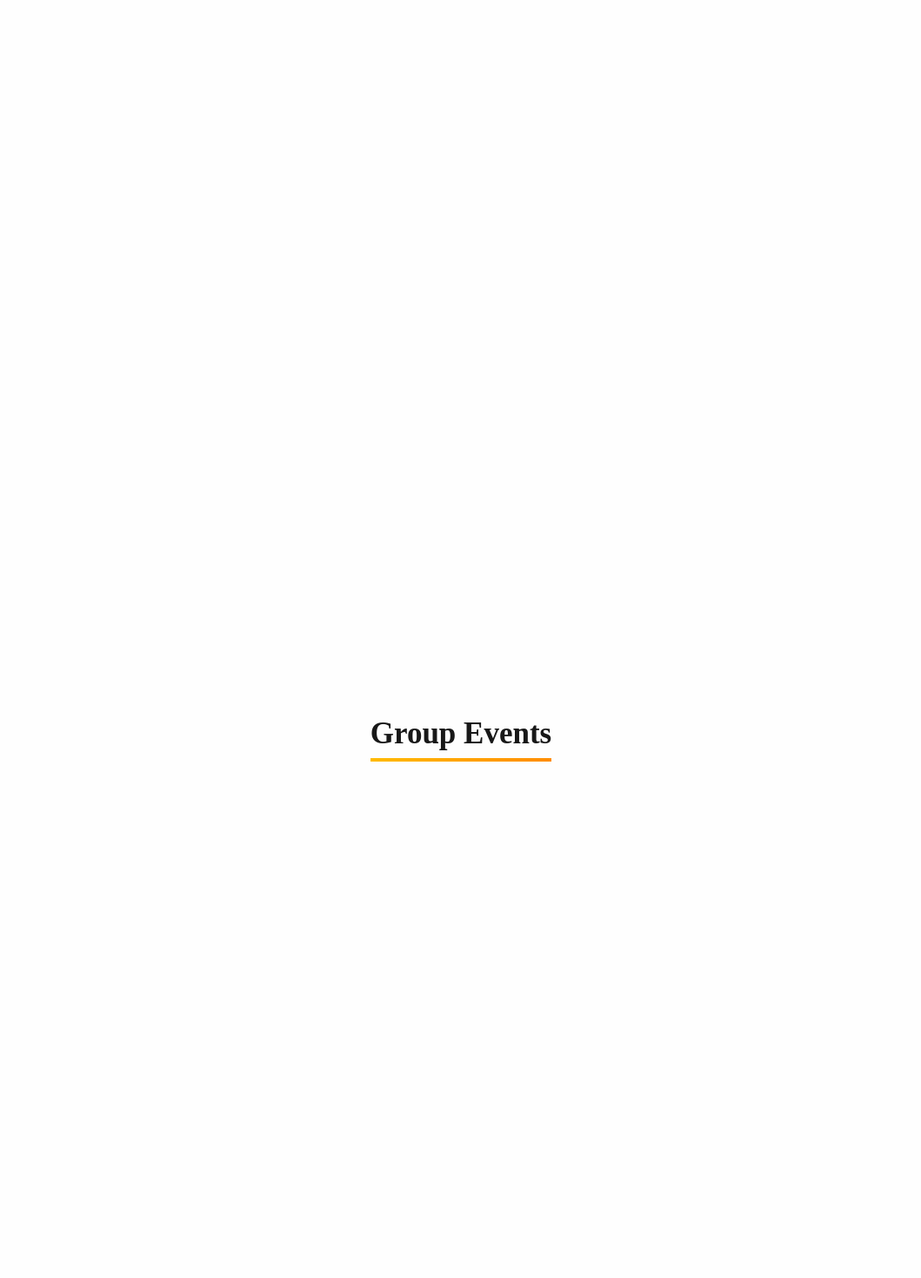
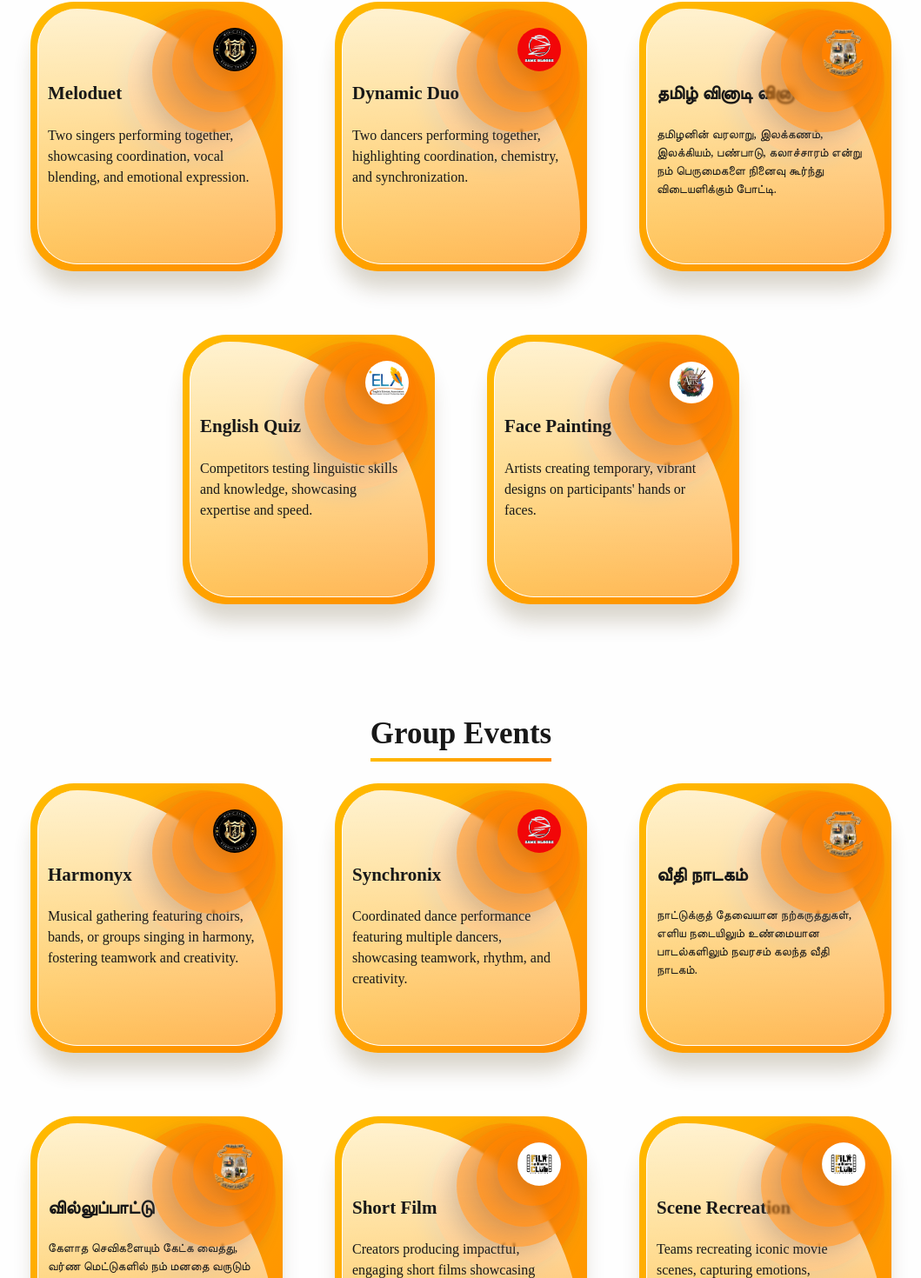
Before and after one commit to raghul1217/Aura25, a React (Vite) app in the folder frontend/: page /events in a window 1280 px wide. Shown: the part 1079-2549 px from the top of the page at 87% size, without its empty margins (110-1169 px from the left). Built offline with nearby package versions, Linux system fonts and the light colour scheme; a web font is replaced by a local one.

Commit message:
change17

```diff
--- a/frontend/src/pages/Events.jsx
+++ b/frontend/src/pages/Events.jsx
@@ -1,6 +1,6 @@
-import React, { useEffect } from 'react';
-import ScrollReveal from 'scrollreveal';
-import '../styles/eventcard.css';
+import React, { useEffect } from "react";
+import ScrollReveal from "scrollreveal";
+import "../styles/eventcard.css";
 import music from "../assets/musicclub.jpg";
 import dance from "../assets/danceclub.jpg";
 import film from "../assets/filmclub.jpg";
@@ -9,81 +9,190 @@
 import english from "../assets/english1.jpg";
 
 const Events = () => {
-
   const eventsData = [
     {
       category: "Solo Events",
       events: [
-        { title: "Vocal Vibes", content: "Solo performer showcasing vocal skills, expression, and stage presence, conveying emotions through their unique voice.", logo: music },
-        { title: "One Beat", content: "Single dancer showcasing skill, expression, and creativity, highlighting technique and storytelling.", logo: dance },
-        { title: "பேச்சுப்போட்டி", content: "அறிவு ஆயுதம் கொண்டு, தலைப்பிலிருந்து விலகாமல் வாய்மொழியும் கருத்துகளில் கேட்பவர்கள் நெஞ்சை வசப்படுத்தும் போட்டி", logo: tamil, class: "tamiltext", },
-        { title: "Poem Writing", content: "Participants writing poems inspired by given pictures, showcasing creativity and emotional expression.", logo: english },
-        { title: "Monologue", content: "Solo performer delivering a character's emotions, thoughts, or story, showcasing acting skills and expression.", logo: film },
-        { title: "Pencil Sketching", content: "Artists creating lively black and white pictures using graphite pencils.", logo: arts }
-      ]
+        {
+          title: "Vocal Vibes",
+          content:
+            "Solo performer showcasing vocal skills, expression, and stage presence, conveying emotions through their unique voice.",
+          logo: music,
+        },
+        {
+          title: "One Beat",
+          content:
+            "Single dancer showcasing skill, expression, and creativity, highlighting technique and storytelling.",
+          logo: dance,
+        },
+        {
+          title: "பேச்சுப்போட்டி",
+          content:
+            "அறிவு ஆயுதம் கொண்டு, தலைப்பிலிருந்து விலகாமல் வாய்மொழியும் கருத்துகளில் கேட்பவர்கள் நெஞ்சை வசப்படுத்தும் போட்டி",
+          logo: tamil,
+          class: "tamiltext",
+        },
+        {
+          title: "Poem Writing",
+          content:
+            "Participants writing poems inspired by given pictures, showcasing creativity and emotional expression.",
+          logo: english,
+        },
+        {
+          title: "Monologue",
+          content:
+            "Solo performer delivering a character's emotions, thoughts, or story, showcasing acting skills and expression.",
+          logo: film,
+        },
+        {
+          title: "Pencil Sketching",
+          content:
+            "Artists creating lively black and white pictures using graphite pencils.",
+          logo: arts,
+        },
+      ],
     },
     {
       category: "Duo Events",
       events: [
-        { title: "Meloduet", content: "Two singers performing together, showcasing coordination, vocal blending, and emotional expression.", logo: music },
-        { title: "Dynamic Duo", content: "Two dancers performing together, highlighting coordination, chemistry, and synchronization.", logo: dance },
-        { title: "தமிழ் வினாடி வினா", content: "தமிழனின் வரலாறு, இலக்கணம், இலக்கியம், பண்பாடு, கலாச்சாரம் என்று நம் பெருமைகளை நினைவு கூர்ந்து விடையளிக்கும் போட்டி.", logo: tamil, class: "tamiltext",},
-        { title: "English Quiz", content: " Competitors testing linguistic skills and knowledge, showcasing expertise and speed.", logo: english },
-        { title: "Face Painting", content: "Artists creating temporary, vibrant designs on participants' hands or faces.", logo: arts },
-      ]
+        {
+          title: "Meloduet",
+          content:
+            "Two singers performing together, showcasing coordination, vocal blending, and emotional expression.",
+          logo: music,
+        },
+        {
+          title: "Dynamic Duo",
+          content:
+            "Two dancers performing together, highlighting coordination, chemistry, and synchronization.",
+          logo: dance,
+        },
+        {
+          title: "தமிழ் வினாடி வினா",
+          content:
+            "தமிழனின் வரலாறு, இலக்கணம், இலக்கியம், பண்பாடு, கலாச்சாரம் என்று நம் பெருமைகளை நினைவு கூர்ந்து விடையளிக்கும் போட்டி.",
+          logo: tamil,
+          class: "tamiltext",
+        },
+        {
+          title: "English Quiz",
+          content:
+            " Competitors testing linguistic skills and knowledge, showcasing expertise and speed.",
+          logo: english,
+        },
+        {
+          title: "Face Painting",
+          content:
+            "Artists creating temporary, vibrant designs on participants' hands or faces.",
+          logo: arts,
+        },
+      ],
     },
     {
       category: "Group Events",
       events: [
-        { title: "Harmonyx", content: "Musical gathering featuring choirs, bands, or groups singing in harmony, fostering teamwork and creativity.", logo: music},
-        { title: "Synchronix", content: "Coordinated dance performance featuring multiple dancers, showcasing teamwork, rhythm, and creativity.", logo: dance },
-        { title: "வீதி நாடகம்", content: "நாட்டுக்குத் தேவையான நற்கருத்துகள், எளிய நடையிலும் உண்மையான பாடல்களிலும் நவரசம் கலந்த வீதி நாடகம்.", logo: tamil, class: "tamiltext", },
-        { title: "வில்லுப்பாட்டு", content: "கேளாத செவிகளையும் கேட்க வைத்து, வர்ண மெட்டுகளில் நம் மனதை வருடும் தேனிசை வில்லுப்பாட்டு.", logo: tamil, class: "tamiltext", },
-        { title: "Short Film", content: "Creators producing impactful, engaging short films showcasing storytelling and visuals.", logo: film},
-        { title: "Scene Recreation", content: "Teams recreating iconic movie scenes, capturing emotions, cinematography, and essence.", logo: film },
-        { title: "Adzap", content: "Teams creating and acting out imaginative ads, testing creativity, teamwork, and quick thinking.", logo: english },
-        { title: "Paper Dressing", content: "Teams designing and creating stylish outfits using paper and minimal materials.", logo: arts }
-      ]
-    }
+        {
+          title: "Harmonyx",
+          content:
+            "Musical gathering featuring choirs, bands, or groups singing in harmony, fostering teamwork and creativity.",
+          logo: music,
+        },
+        {
+          title: "Synchronix",
+          content:
+            "Coordinated dance performance featuring multiple dancers, showcasing teamwork, rhythm, and creativity.",
+          logo: dance,
+        },
+        {
+          title: "வீதி நாடகம்",
+          content:
+            "நாட்டுக்குத் தேவையான நற்கருத்துகள், எளிய நடையிலும் உண்மையான பாடல்களிலும் நவரசம் கலந்த வீதி நாடகம்.",
+          logo: tamil,
+          class: "tamiltext",
+        },
+        {
+          title: "வில்லுப்பாட்டு",
+          content:
+            "கேளாத செவிகளையும் கேட்க வைத்து, வர்ண மெட்டுகளில் நம் மனதை வருடும் தேனிசை வில்லுப்பாட்டு.",
+          logo: tamil,
+          class: "tamiltext",
+        },
+        {
+          title: "Short Film",
+          content:
+            "Creators producing impactful, engaging short films showcasing storytelling and visuals.",
+          logo: film,
+        },
+        {
+          title: "Scene Recreation",
+          content:
+            "Teams recreating iconic movie scenes, capturing emotions, cinematography, and essence.",
+          logo: film,
+        },
+        {
+          title: "Adzap",
+          content:
+            "Teams creating and acting out imaginative ads, testing creativity, teamwork, and quick thinking.",
+          logo: english,
+        },
+        {
+          title: "Paper Dressing",
+          content:
+            "Teams designing and creating stylish outfits using paper and minimal materials.",
+          logo: arts,
+        },
+      ],
+    },
   ];
 
   useEffect(() => {
     const sr = ScrollReveal({
-      origin: 'right', // try this instead of 'bottom'
-      distance: '50px',
+      origin: "right",
+      distance: "40px",
       duration: 1000,
       delay: 300,
-      easing: 'cubic-bezier(0.5, 0, 0, 1)',
-      scale: 0.85,
+      easing: "cubic-bezier(0.5, 0, 0, 1)",
       reset: true,
+      beforeReveal: (el) => {
+        el.style.transform = "none"; // Preserve the existing 3D transform
+      },
     });
-    sr.reveal('.card', { interval: 250 });
+
+    sr.reveal(".card-wrap", { interval: 250 });
+
+    return () => sr.destroy(); // Clean up on unmount
   }, []);
 
-
-
   return (
-    <div className="events-container" id='events'>
+    <div className="events-container" id="events">
       <div className="parent">
         {eventsData.map((categoryData, index) => (
-          <div key={index} className='event-cont'>
-            <h2 className='events-head'>{categoryData.category}</h2>
+          <div key={index} className="event-cont">
+            <h2 className="events-head">{categoryData.category}</h2>
             <div className="events-container">
               {categoryData.events.map((event, idx) => (
-                <div className="card" key={idx}>
+                <div className="card-wrap" key={idx}>
+                  <div className="card">
                     <div className="logo">
                       <span className="circle circle1"></span>
                       <span className="circle circle2"></span>
                       <span className="circle circle3"></span>
                       <span className="circle circle4"></span>
                       <span className="circle circle5">
-                      <img className='events-logo' src={event.logo} alt="Event Logo" />
+                        <img
+                          className="events-logo"
+                          src={event.logo}
+                          alt="Event Logo"
+                        />
                       </span>
                     </div>
                     <div className="glass"></div>
                     <div className="content-event">
-                    <span className="title" >{event.title}</span>
-                    <span className={`${event.class} text `}>{event.content}</span>
+                      <span className="title">{event.title}</span>
+                      <span className={`${event.class} text `}>
+                        {event.content}
+                      </span>
+                    </div>
                   </div>
                 </div>
               ))}
--- a/frontend/src/styles/eventcard.css
+++ b/frontend/src/styles/eventcard.css
@@ -258,6 +258,8 @@
 }
 
 
+
+
 /* Responsive Design */
 @media (max-width: 1200px) {
   .card {
@@ -304,5 +306,12 @@
 
   .content-event .tamiltext{
     font-size: 14px;
+    font-weight: 400;
   }
 }
+
+
+.content-event .tamiltext{
+  font-size: 14px;
+  font-weight: 500;
+}
--- a/frontend/src/styles/header.css
+++ b/frontend/src/styles/header.css
@@ -252,7 +252,7 @@
 @media (max-width: 767px) {
 
     .navbar{
-        padding: 5px 8px;
+        padding: 5px 10px;
     }
 
     .logo1{
--- a/frontend/src/styles/home.css
+++ b/frontend/src/styles/home.css
@@ -370,7 +370,7 @@
 @media (max-width: 768px) {
 
     #rotating-section1{
-        min-height: 120vh;
+        min-height: 100vh;
     }
 
     .home-container {
@@ -430,9 +430,9 @@
     }
 
     .home-content2 img {
-        width: 180px;
+        width: 220px;
         height: auto;
-        max-width: 100%;
+        max-width: 110%;
     }
 
     .home-date-container {
```
Also changed, not shown: frontend/src/components/Header.jsx (+9 -8 lines), frontend/src/pages/Home.jsx (+5 -5 lines). Lines whose indentation alone changed are shown as unchanged.
